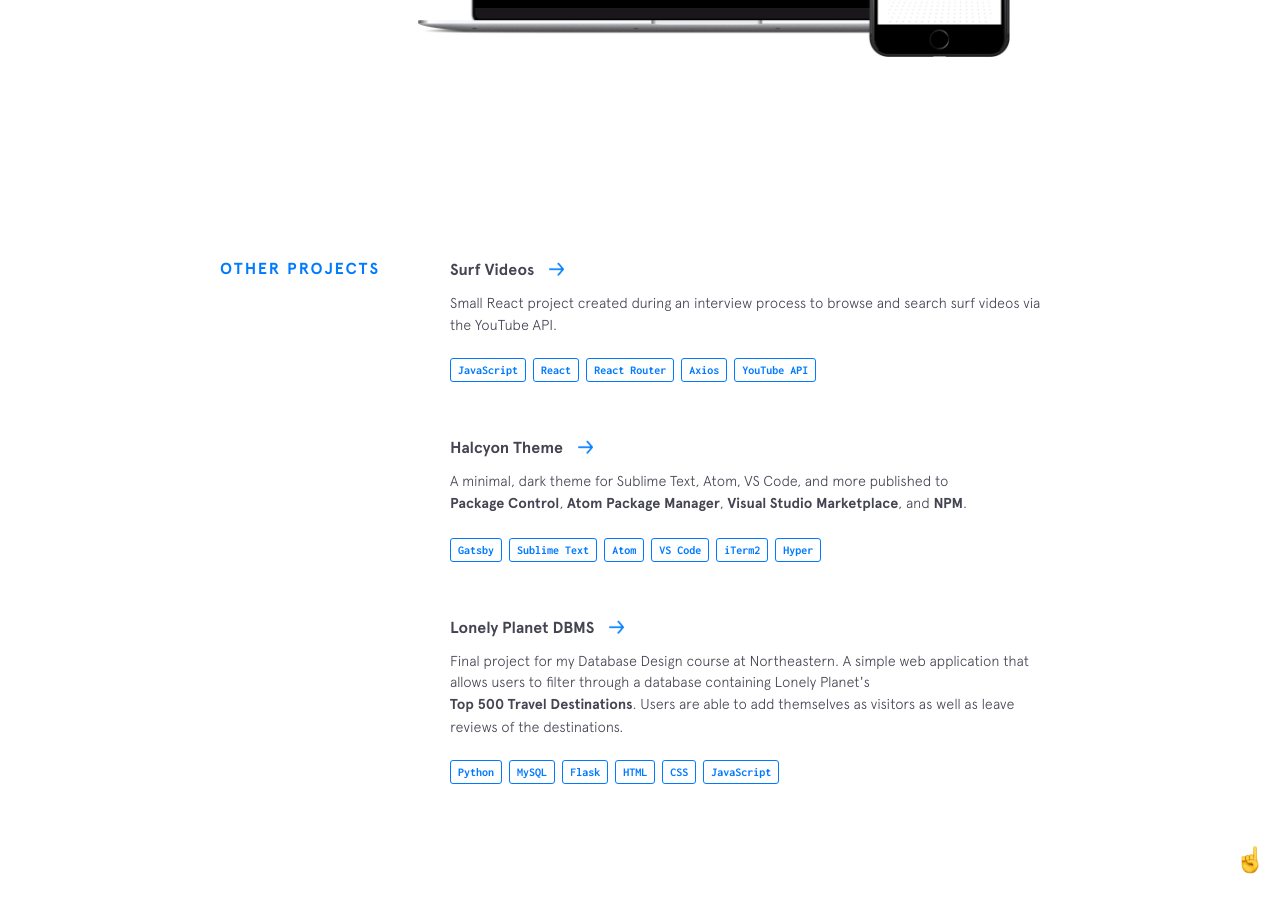
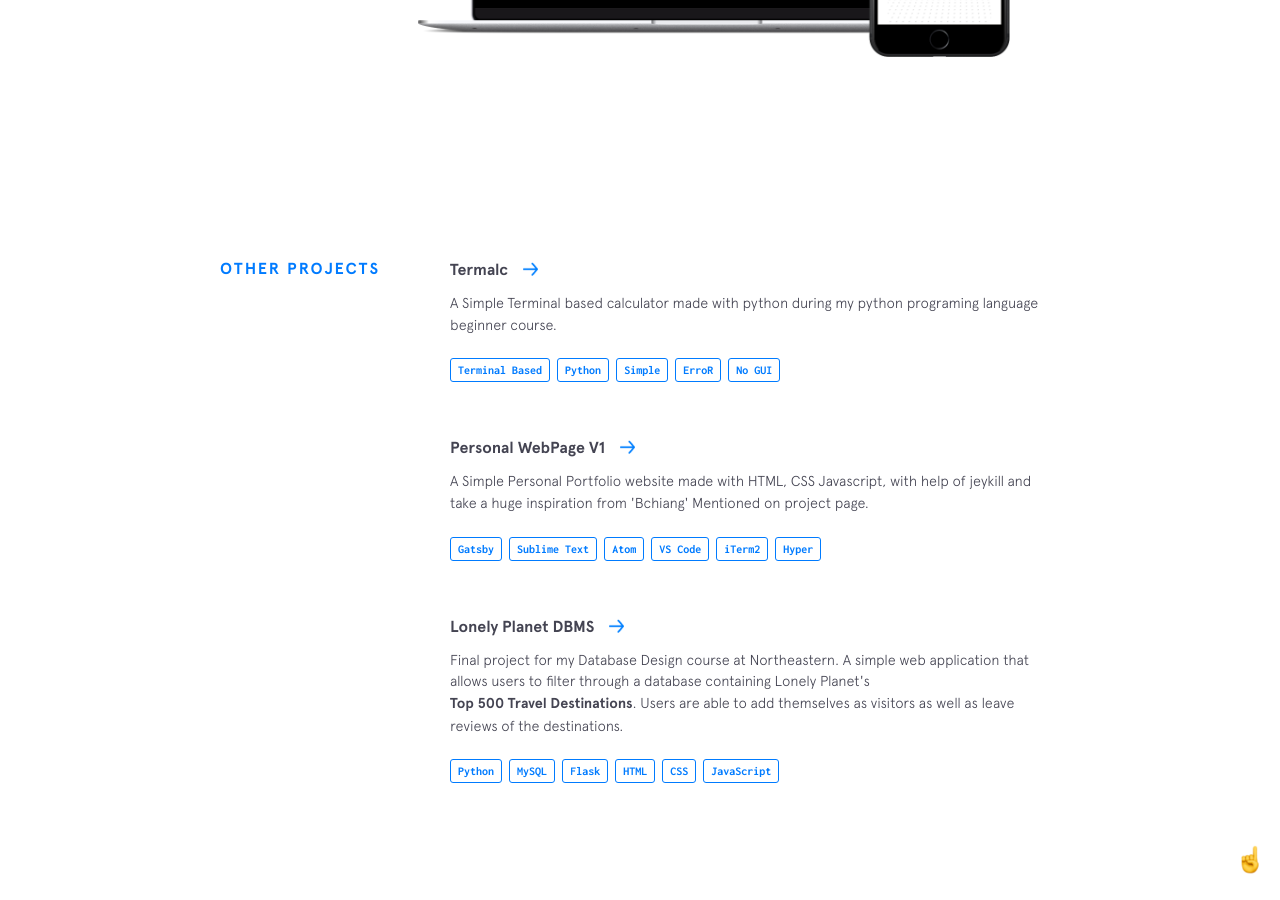
Before and after one commit to meditlon/meditlon.github.io, a Jekyll site: the page built from index.html, in a window 1280 px wide and 900 px high, scrolled down 3359 px. Built offline with Jekyll 4.4.1, drawn with Linux system fonts in a browser that asks for light colours; nearby versions of some CDN libraries.

Commit message:
Update other-projects.yml

```diff
--- a/_data/other-projects.yml
+++ b/_data/other-projects.yml
@@ -1,18 +1,18 @@
-- name: Surf Videos
-  url: https://github.com/bchiang7/Surf-Videos
-  code: https://github.com/bchiang7/Surf-Videos
-  description: Small React project created during an interview process to browse and search surf videos via the YouTube API.
+- name: Termalc
+  url: https://github.com/meditlon/termalc
+  code: https://github.com/meditlon/termalc
+  description: A Simple Terminal based calculator made with python during my python programing language beginner course.
   used:
-    - thing: JavaScript
-    - thing: React
-    - thing: React Router
-    - thing: Axios
-    - thing: YouTube API
+    - thing: Terminal Based
+    - thing: Python
+    - thing: Simple
+    - thing: ErroR
+    - thing: No GUI
 
-- name: Halcyon Theme
-  url: https://bchiang7.github.io/halcyon-site/
-  code: https://github.com/bchiang7/halcyon-site
-  description: A minimal, dark theme for Sublime Text, Atom, VS Code, and more published to <a class="underline-link" href="https://packagecontrol.io/packages/Halcyon%20Theme">Package Control</a>, <a class="underline-link" href="https://atom.io/themes/halcyon-syntax">Atom Package Manager</a>, <a class="underline-link" href="https://marketplace.visualstudio.com/items?itemName=brittanychiang.halcyon-vscode">Visual Studio Marketplace</a>, and <a class="underline-link" href="https://www.npmjs.com/package/hyper-halcyon-theme">NPM</a>.
+- name: Personal WebPage V1
+  url: https://meditlon.github.io/
+  code: https://github.com/meditlon/meditlon.github.io
+  description: A Simple Personal Portfolio website made with HTML, CSS Javascript, with help of jeykill and take a huge inspiration from 'Bchiang' Mentioned on project page.
   used:
     - thing: Gatsby
     - thing: Sublime Text
```
